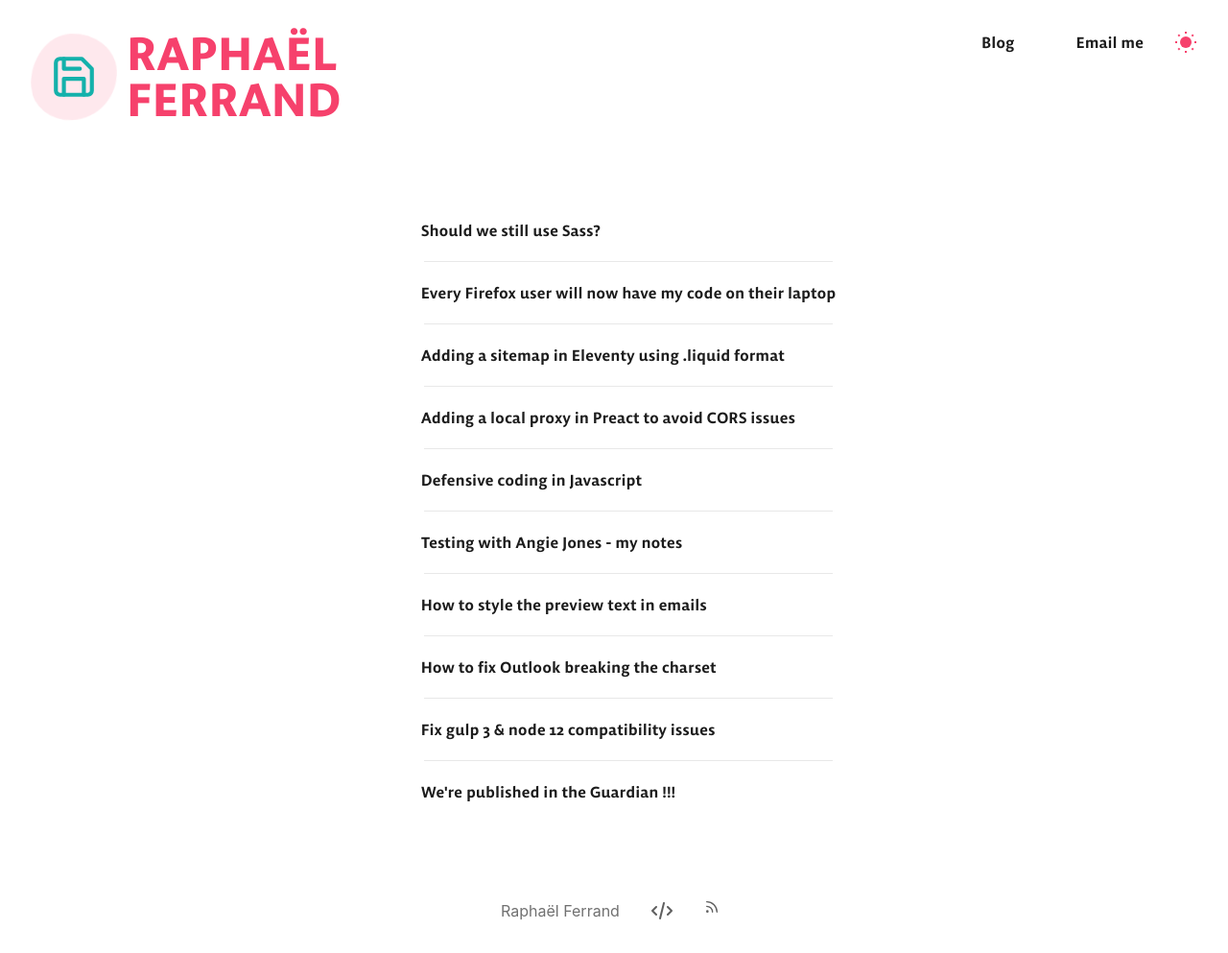
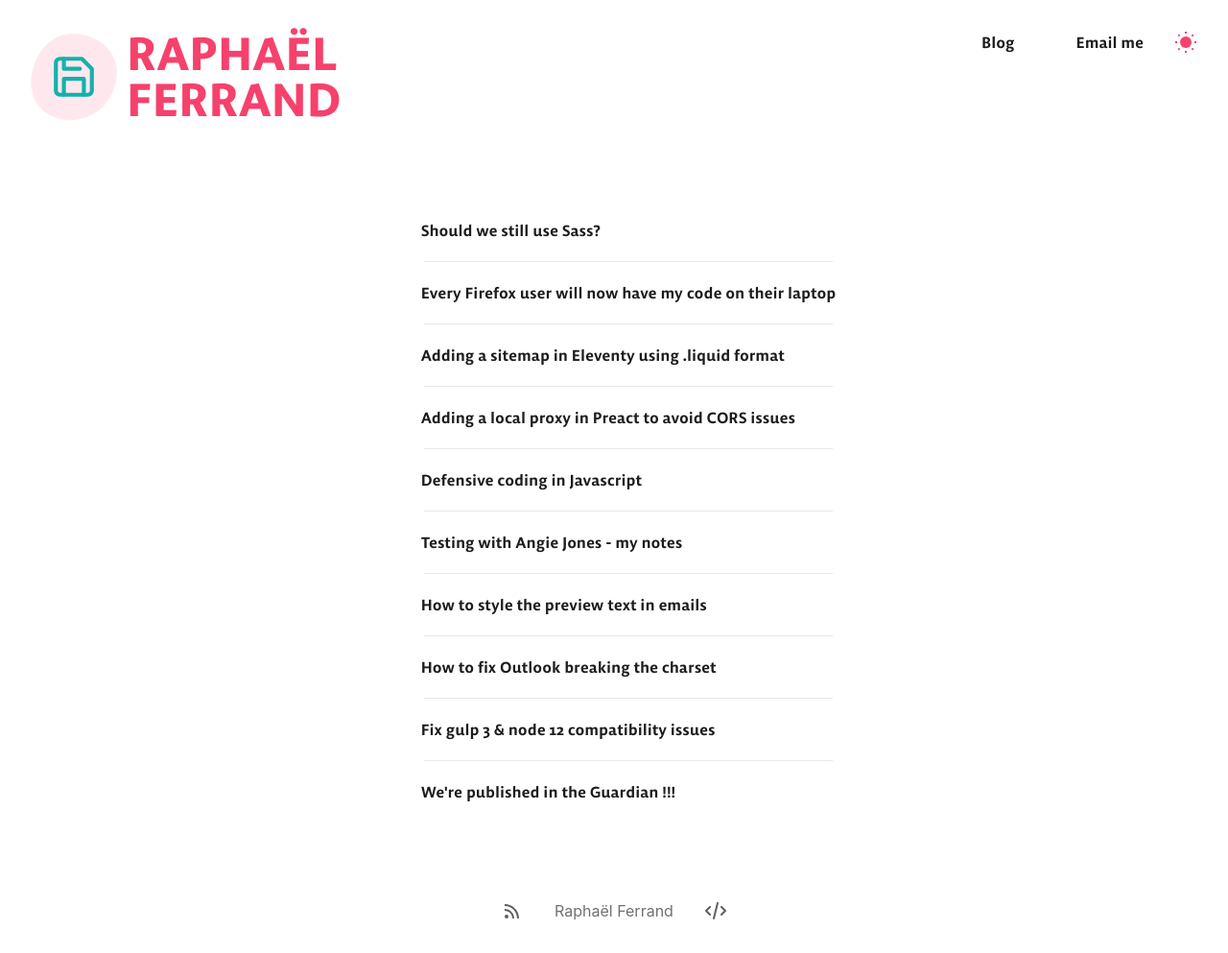
Before and after one commit to goldenraphti/tech-blog, an Astro site: page / in a window 1280 px wide. Shown: the whole page at 96% size. Built offline with nearby package versions, Linux system fonts and the light colour scheme; Astro itself is replaced by a stand-in of ours; some packages are replaced by stand-ins of ours.

Commit message:
add & display & style RSS

```diff
--- a/package.json
+++ b/package.json
@@ -1,7 +1,7 @@
 {
   "name": "tech-blog",
   "type": "module",
-  "version": "0.0.1",
+  "version": "1.0.0",
   "scripts": {
     "dev": "astro dev",
     "start": "astro dev",
--- a/src/components/Footer.astro
+++ b/src/components/Footer.astro
@@ -10,6 +10,12 @@ import RssIcon from "../icons/RssIcon.astro";
 
 <footer class='flex justify-center'>
   <ul class='flex max-w-2-xl'>
+    <li class='mx-4 w-6'>
+      <a href='/rss.xml'>
+        <RssIcon />
+        <span class='sr-only'>RSS link</span>
+      </a>
+    </li>
     <li class='mx-4'>
       <p>Raphaël Ferrand</p>
     </li>
@@ -23,12 +29,6 @@ import RssIcon from "../icons/RssIcon.astro";
         </li>
       )
     }
-    <li class='mx-4 w-6'>
-      <a href='./rss.xml'>
-        <RssIcon />
-        <span class='sr-only'>RSS link</span>
-      </a>
-    </li>
 
     {TWITTER_LINK_ENABLED && <li class='mx-4'>Twitter</li>}
 
--- a/src/icons/RssIcon.astro
+++ b/src/icons/RssIcon.astro
@@ -3,14 +3,14 @@
 
 <svg
   stroke='currentColor'
-  fill='none'
-  stroke-width='2'
+  fill='currentColor'
+  stroke-width='0'
   viewBox='0 0 24 24'
-  stroke-linecap='round'
-  stroke-linejoin='round'
-  height='1em'
-  width='1em'
+  height='24px'
+  width='24px'
   xmlns='http://www.w3.org/2000/svg'
-  ><path d='M4 11a9 9 0 0 1 9 9'></path><path d='M4 4a16 16 0 0 1 16 16'
-  ></path><circle cx='5' cy='19' r='1'></circle></svg
+  ><path d='M19,20.001C19,11.729,12.271,5,4,5v2c7.168,0,13,5.832,13,13.001H19z'
+  ></path><path
+    d='M12,20.001h2C14,14.486,9.514,10,4,10v2C8.411,12,12,15.589,12,20.001z'
+  ></path><circle cx='6' cy='18' r='2'></circle></svg
 >
--- a/src/pages/rss.xml.js
+++ b/src/pages/rss.xml.js
@@ -1,9 +1,9 @@
-import rss from '@astrojs/rss';
-import { getCollection } from 'astro:content';
-import { SITE_TITLE, SITE_DESCRIPTION } from '../consts';
+import rss from "@astrojs/rss";
+import { getCollection } from "astro:content";
+import { SITE_TITLE, SITE_DESCRIPTION } from "../consts";
 
 export async function get(context) {
-	const posts = await getCollection('blog');
+  const posts = await getCollection("blog");
   return rss({
     title: SITE_TITLE,
     description: SITE_DESCRIPTION,
@@ -12,5 +12,6 @@ export async function get(context) {
       ...post.data,
       link: `/blog/${post.slug}/`,
     })),
+    stylesheet: "rss/styles.xsl",
   });
 }
```
Also changed, not shown: README.md, 1 other file. Lines whose indentation alone changed are shown as unchanged.
